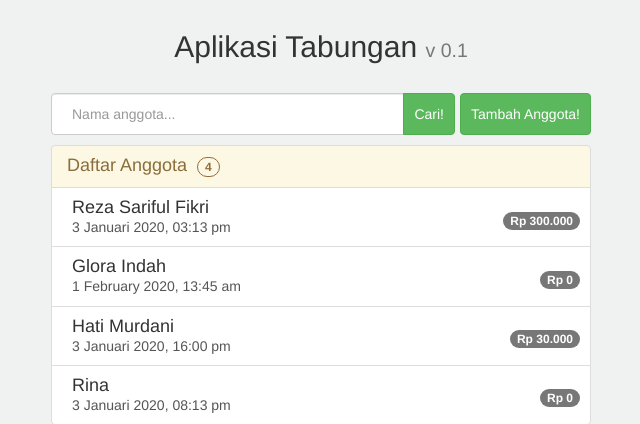
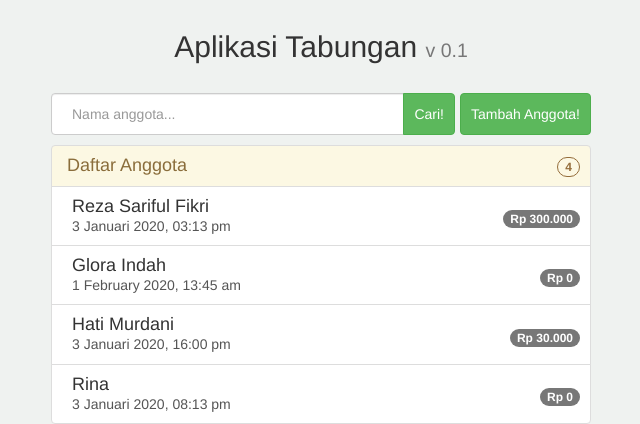
Before and after one commit to rezafikkri/aplikasi-tabungan, a PHP site: page / in a window 1280 px wide. Shown: the top 424 px of the page, without its empty margins (319-959 px from the left). Run offline with PHP 8.4, Linux system fonts and the light colour scheme.

Commit message:
mengubah design keterangan jumlah anggota

```diff
--- a/assets/css/tabungan.css
+++ b/assets/css/tabungan.css
@@ -96,8 +96,7 @@ div.loading-bg {
 }
 
 .badge.normal {
-	position: static;
-	float: none;
+	top: 28%;
 	background-color: #fcf8e3;
 	border: 1px solid #946d3b;
 	color: #946d3b;
```
